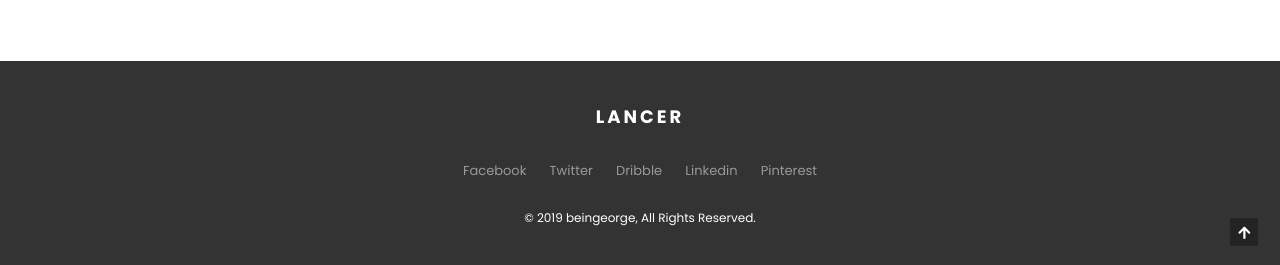
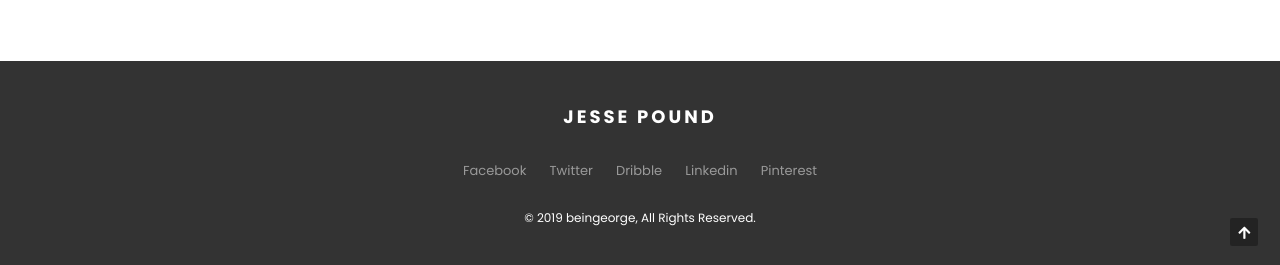
Before and after one commit to jlo13034/Jesse-Pound, a Jekyll site: the page built from index.html, in a window 1280 px wide and 900 px high, scrolled down 5944 px. Shown: the part 632-897 px from the top of the window. Built offline with Jekyll 4.4.1, drawn with Linux system fonts in a browser that asks for light colours.

Commit message:
Update footer.html

```diff
--- a/_includes/footer.html
+++ b/_includes/footer.html
@@ -6,7 +6,7 @@
 
 			<div class="col-sm-12">
 
-				<a href="#home" class="footer-logo">Lancer</a>
+				<a href="#home" class="footer-logo">Jesse Pound</a>
 
 				<ul class="social-links">
 					{% if site.facebook_username %}
```
